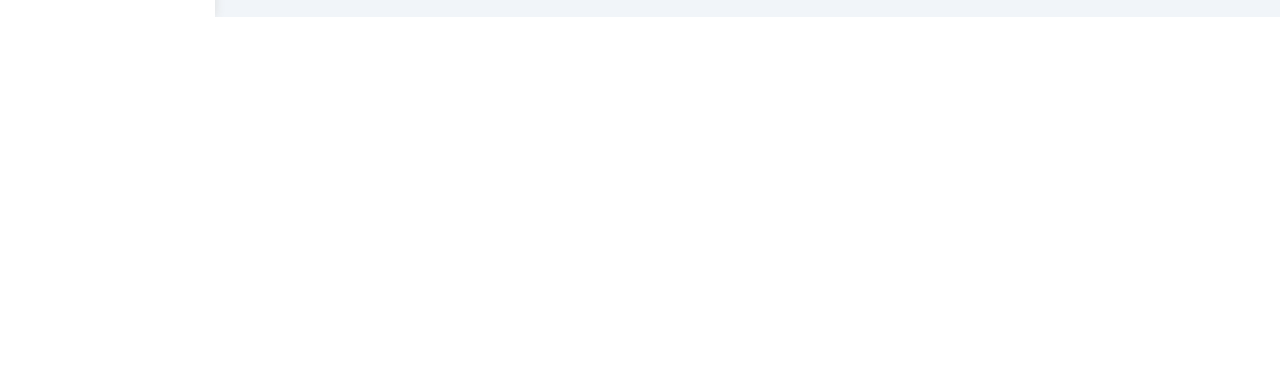
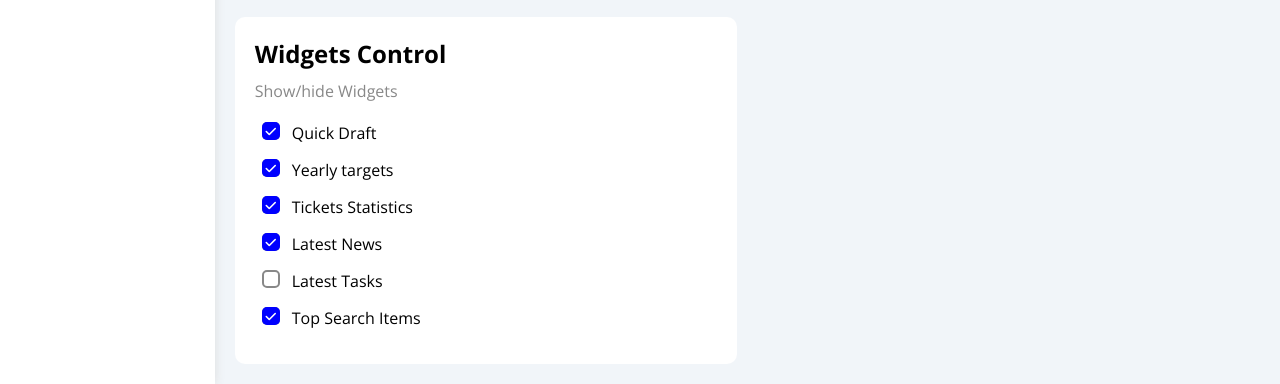
Before and after one commit to Boody2004/html-and-css-template-four, a plain HTML site: page src/pages/setting.html in a window 1280 px wide. Shown: the part 922-1306 px from the top of the page. Before the commit the page ends 939 px from the top, so only its background shows below. Drawn offline with nearby package versions, Linux system fonts and the light colour scheme.

Commit message:
Custom Checkbox

```diff
--- a/src/pages/setting.html
+++ b/src/pages/setting.html
@@ -256,6 +256,34 @@
               />
             </div>
           </div>
+          <div class="widgets-control p-20 bg-white radius-10">
+            <h2 class="mt-0 mb-10">Widgets Control</h2>
+            <p class="mt-0 mb-20 text-grey fs-15">Show/hide Widgets</p>
+            <div class="control d-flex align-venter mb-15">
+              <input type="checkbox" id="one" checked />
+              <label for="one">Quick Draft</label>
+            </div>
+            <div class="control d-flex align-venter mb-15">
+              <input type="checkbox" id="two" checked />
+              <label for="two">Yearly targets</label>
+            </div>
+            <div class="control d-flex align-venter mb-15">
+              <input type="checkbox" id="three" checked />
+              <label for="three">Tickets Statistics</label>
+            </div>
+            <div class="control d-flex align-venter mb-15">
+              <input type="checkbox" id="four" checked />
+              <label for="four">Latest News</label>
+            </div>
+            <div class="control d-flex align-venter mb-15">
+              <input type="checkbox" id="five" />
+              <label for="five">Latest Tasks</label>
+            </div>
+            <div class="control d-flex align-venter mb-15">
+              <input type="checkbox" id="six" checked />
+              <label for="six">Top Search Items</label>
+            </div>
+          </div>
         </div>
       </div>
     </div>
--- a/src/style/main.css
+++ b/src/style/main.css
@@ -565,6 +565,52 @@ a {
 .setting-page .social-boxes > div:focus-within i {
   color: #000;
 }
+.widgets-control .control input[type="checkbox"] {
+  -webkit-appearance: none;
+  appearance: none;
+}
+.widgets-control .control label {
+  padding-left: 30px;
+  cursor: pointer;
+  position: relative;
+}
+.widgets-control .control label::before {
+  content: "";
+  position: absolute;
+  left: 0;
+  /* top: 50%; */
+  margin-top: -9;
+  border-radius: 5px;
+  width: 14px;
+  height: 14px;
+  border: 2px solid var(--grey);
+}
+.widgets-control .control label:hover::before {
+  border-color: var(--blue-alt);
+}
+.widgets-control .control label::after {
+  content: "\f00c";
+  font-family: var(--fa-style-family-classic);
+  font-weight: 900;
+  position: absolute;
+  left: 0;
+  top: 50%;
+  border-radius: 5px;
+  margin-top: -11px;
+  background-color: blue;
+  color: #fff;
+  font-size: 12px;
+  width: 18px;
+  height: 18px;
+  display: flex;
+  justify-content: center;
+  align-items: center;
+  transform: scale(0) rotate(360deg);
+  transition: 0.3s;
+}
+.widgets-control .control input[type="checkbox"]:checked + label::after {
+  transform: scale(1);
+}
 .toggle-checkbox {
   -webkit-appearance: none;
   appearance: none;
```
